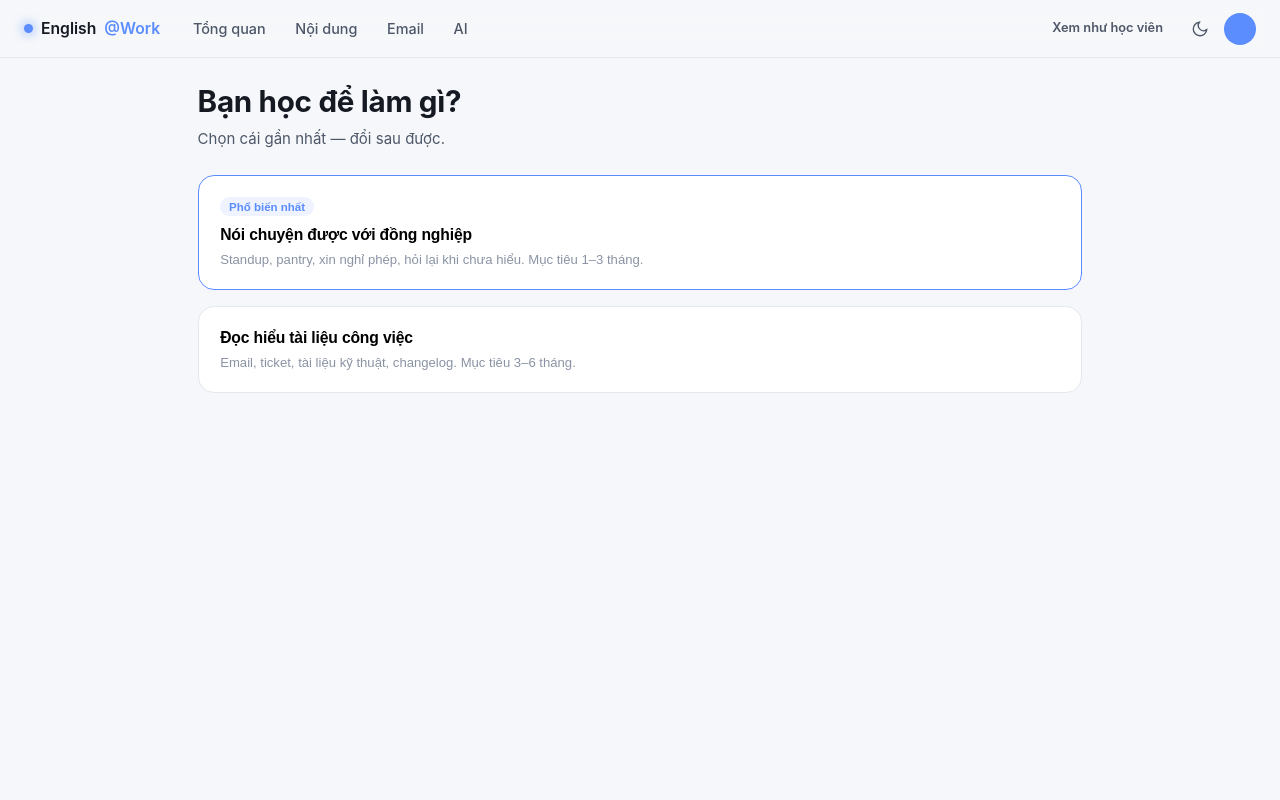
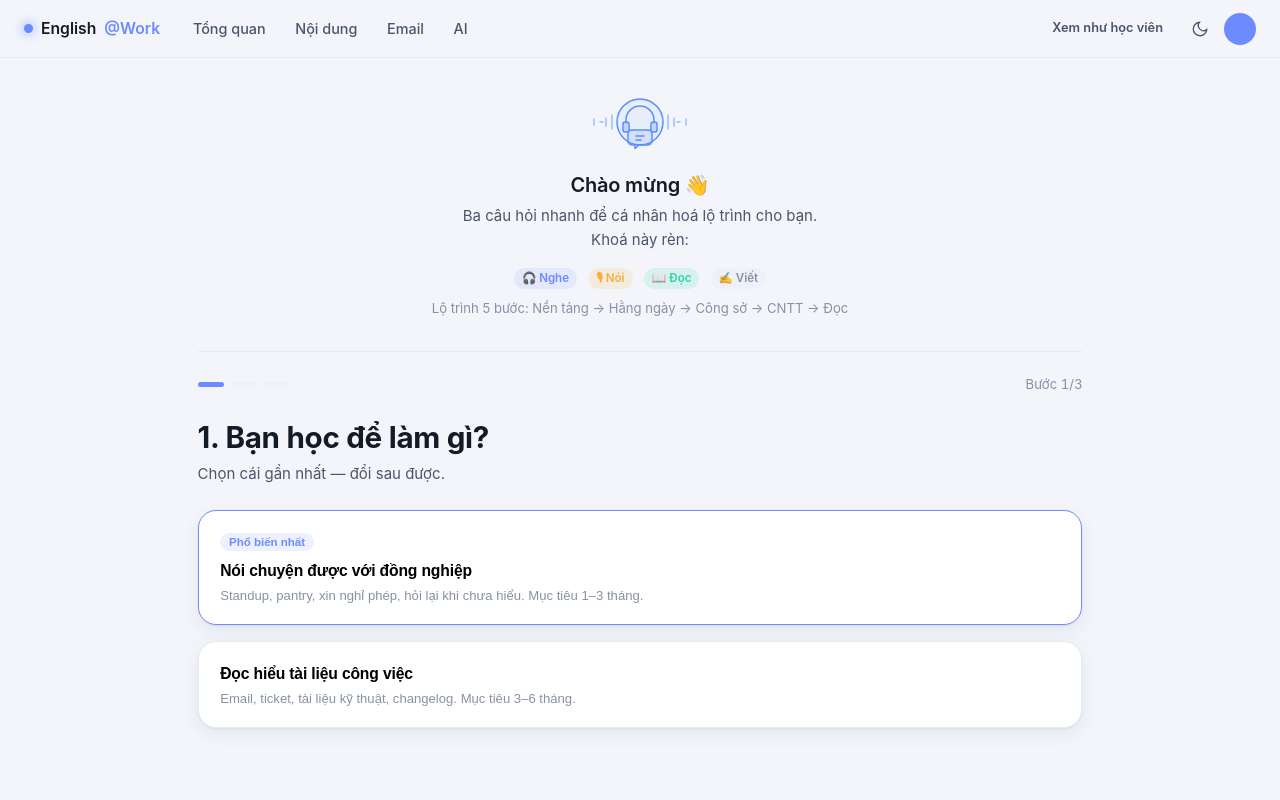
Before and after one commit to hoatrancntt-devops/tienganh_hoanchinh, a Python web app: template app/web/templates/onboarding.html in a window 1280 px wide. Run offline with Jinja, Linux system fonts and the light colour scheme; the template is opened without the code that fills it, so the values that code supplies are empty.

Commit message:
feat(ui): refresh palette + depth, clearer onboarding
- refreshed color tokens (friendlier indigo accent, warmer neutrals,
  polished light theme), added soft card shadows for depth
- onboarding: welcome intro showing 4 skills + 5-step path, progress
  dots (Buoc n/3), back buttons, next-step hint

Co-Authored-By: Claude Opus 4.8 (1M context) <noreply@anthropic.com>
Claude-Session: https://claude.ai/code/session_015k4yvDHUFuhT8QWydAUzq3

```diff
--- a/app/__init__.py
+++ b/app/__init__.py
@@ -1 +1 @@
-__version__ = "0.1.13"
+__version__ = "0.1.14"
--- a/app/web/static/css/app.css
+++ b/app/web/static/css/app.css
@@ -1,17 +1,19 @@
 /* Design system tối giản: dark-first, có light mode, không phụ thuộc build tool.
    rem + clamp() để co giãn liên tục từ 360px tới desktop. */
 :root{
-  --bg:#0d0f14;--bg-2:#12151c;--card:#171b24;--card-2:#1d222d;
-  --line:#262c39;--line-2:#313947;--fg:#e8ebf2;--fg-2:#a8b1c2;--fg-3:#6f7889;
-  --acc:#5b8dff;--acc-2:#3b6fe0;--acc-soft:rgba(91,141,255,.13);
-  --ok:#35d0a5;--ok-soft:rgba(53,208,165,.13);--warn:#f0a92c;--warn-soft:rgba(240,169,44,.13);
-  --err:#f4566b;--err-soft:rgba(244,86,107,.13);
-  --r:12px;--r-lg:16px;--r-sm:8px;--shadow:0 4px 24px rgba(0,0,0,.35);--topbar-h:58px;
-  --font:-apple-system,BlinkMacSystemFont,"Segoe UI",Roboto,sans-serif;
+  --bg:#0c0e15;--bg-2:#12151f;--card:#171b26;--card-2:#212636;
+  --line:#282f42;--line-2:#3a4358;--fg:#eceff6;--fg-2:#a7b1c5;--fg-3:#6e7789;
+  --acc:#6d8bff;--acc-2:#4f6ef2;--acc-soft:rgba(109,139,255,.15);
+  --ok:#2fd3a0;--ok-soft:rgba(47,211,160,.15);--warn:#f6b03c;--warn-soft:rgba(246,176,60,.15);
+  --err:#f56178;--err-soft:rgba(245,97,120,.15);
+  --r:13px;--r-lg:18px;--r-sm:9px;--shadow:0 8px 30px rgba(0,0,0,.42);
+  --shadow-card:0 1px 2px rgba(0,0,0,.25),0 4px 16px rgba(0,0,0,.18);--topbar-h:58px;
+  --font:-apple-system,BlinkMacSystemFont,"Segoe UI",Roboto,"Helvetica Neue",sans-serif;
 }
 [data-theme="light"]{
-  --bg:#f6f7fa;--bg-2:#fff;--card:#fff;--card-2:#f2f4f8;--line:#e3e7ee;--line-2:#d3d9e4;
-  --fg:#151922;--fg-2:#4d5768;--fg-3:#8a93a4;--acc-soft:rgba(91,141,255,.1);--shadow:0 2px 16px rgba(20,30,60,.08);
+  --bg:#f3f5fb;--bg-2:#fff;--card:#fff;--card-2:#eef1f8;--line:#e5e9f2;--line-2:#cdd5e3;
+  --fg:#141a26;--fg-2:#4b556a;--fg-3:#8791a3;--acc-soft:rgba(109,139,255,.12);
+  --shadow:0 8px 30px rgba(28,40,74,.12);--shadow-card:0 1px 2px rgba(28,40,74,.06),0 6px 18px rgba(28,40,74,.07);
 }
 *,*::before,*::after{box-sizing:border-box}
 html{-webkit-text-size-adjust:100%}
@@ -63,9 +65,9 @@ p{margin:0 0 .8em}
 .grid-auto{display:grid;gap:.9rem;grid-template-columns:repeat(auto-fill,minmax(min(100%,240px),1fr))}
 .stats{display:grid;gap:.7rem;grid-template-columns:repeat(auto-fit,minmax(min(100%,130px),1fr))}
 .page-head{margin-bottom:1.4rem}.page-head p{color:var(--fg-2);margin:.35rem 0 0;font-size:.92rem}
-.card{background:var(--card);border:1px solid var(--line);border-radius:var(--r-lg);padding:clamp(1rem,2.5vw,1.35rem)}
+.card{background:var(--card);border:1px solid var(--line);border-radius:var(--r-lg);padding:clamp(1rem,2.5vw,1.35rem);box-shadow:var(--shadow-card)}
 .card-tight{padding:.9rem 1rem}
-.stat{background:var(--card);border:1px solid var(--line);border-radius:var(--r);padding:.9rem 1rem}
+.stat{background:var(--card);border:1px solid var(--line);border-radius:var(--r);padding:.9rem 1rem;box-shadow:var(--shadow-card)}
 .stat .n{font-size:1.5rem;font-weight:650;letter-spacing:-.02em}
 .stat .l{color:var(--fg-3);font-size:.74rem;margin-top:.1rem;text-transform:uppercase;letter-spacing:.04em}
 .btn{display:inline-flex;align-items:center;justify-content:center;gap:.45rem;padding:.62rem 1.1rem;border:1px solid transparent;border-radius:var(--r-sm);background:var(--acc);color:#fff;font:600 .9rem/1 var(--font);cursor:pointer;transition:filter .12s,transform .06s;text-align:center}
@@ -94,8 +96,8 @@ input:focus,select:focus,textarea:focus{outline:2px solid var(--acc);outline-off
 .alert-err{background:var(--err-soft);color:var(--fg);border-color:color-mix(in srgb,var(--err) 25%,transparent)}
 .alert-ok{background:var(--ok-soft);color:var(--fg);border-color:color-mix(in srgb,var(--ok) 25%,transparent)}
 .alert b{color:var(--fg)}
-.lcard{display:block;background:var(--card);border:1px solid var(--line);border-radius:var(--r);padding:.9rem 1rem;transition:border-color .15s,transform .08s;position:relative;color:inherit}
-.lcard:hover{border-color:var(--line-2);transform:translateY(-1px)}
+.lcard{display:block;background:var(--card);border:1px solid var(--line);border-radius:var(--r);padding:.9rem 1rem;transition:border-color .15s,transform .08s,box-shadow .15s;position:relative;color:inherit;box-shadow:var(--shadow-card)}
+.lcard:hover{border-color:var(--acc);transform:translateY(-2px);box-shadow:var(--shadow)}
 .lcard.locked{opacity:.55}.lcard.locked:hover{transform:none}
 .lcard.mastered{border-color:color-mix(in srgb,var(--ok) 32%,transparent)}
 .lcard.next{border-color:var(--acc);box-shadow:0 0 0 1px var(--acc)}
@@ -275,6 +277,13 @@ input:focus,select:focus,textarea:focus{outline:2px solid var(--acc);outline-off
 .lcard.checkpoint{border-color:color-mix(in srgb,var(--acc) 40%,var(--line));background:linear-gradient(135deg,var(--acc-soft),transparent 60%),var(--card)}
 .lcard.checkpoint .lcard-code{color:var(--acc)}
 
+/* ---------- onboarding ---------- */
+.ob-intro{margin-bottom:1.4rem;padding-bottom:1.3rem;border-bottom:1px solid var(--line)}
+.ob-progress{display:flex;align-items:center;gap:.4rem;margin-bottom:1.4rem}
+.ob-dot{width:26px;height:5px;border-radius:99px;background:var(--card-2);transition:background .25s}
+.ob-dot.on{background:var(--acc)}
+.ob-step{margin-left:auto;font-variant-numeric:tabular-nums}
+
 /* ---------- màn học: từ vựng + hội thoại ---------- */
 .vrow,.dturn{padding:.55rem 0;border-bottom:1px solid var(--line)}
 .vrow:last-child,.dturn:last-child{border-bottom:0}
--- a/app/web/templates/onboarding.html
+++ b/app/web/templates/onboarding.html
@@ -2,8 +2,27 @@
 {% block title %}Bắt đầu{% endblock %}
 {% block main_class %}narrow{% endblock %}
 {% block body %}
+
+<div class="ob-intro">
+  <img src="/static/img/hero.svg?v={{ sv }}" alt="" width="120" height="80" style="display:block;margin:0 auto .6rem">
+  <h2 class="center" style="margin-bottom:.4rem">Chào mừng 👋</h2>
+  <p class="center mut" style="margin:0 auto 1rem;max-width:38ch">Ba câu hỏi nhanh để cá nhân hoá lộ trình cho bạn. Khoá này rèn:</p>
+  <div class="row" style="justify-content:center;margin-bottom:.3rem">
+    <span class="sk sk-listen">🎧 Nghe</span>
+    <span class="sk sk-speak">🎙 Nói</span>
+    <span class="sk sk-read">📖 Đọc</span>
+    <span class="sk sk-write">✍️ Viết</span>
+  </div>
+  <p class="center mut-3" style="margin-top:.6rem">Lộ trình 5 bước: Nền tảng → Hằng ngày → Công sở → CNTT → Đọc</p>
+</div>
+
+<div class="ob-progress" id="obProgress">
+  <span class="ob-dot on"></span><span class="ob-dot"></span><span class="ob-dot"></span>
+  <span class="ob-step mut-3" id="obStep">Bước 1/3</span>
+</div>
+
 <div id="s1">
-  <h1>Bạn học để làm gì?</h1>
+  <h1>1. Bạn học để làm gì?</h1>
   <p class="mut" style="margin:.4rem 0 1.5rem">Chọn cái gần nhất — đổi sau được.</p>
   <div class="stack">
     <button class="card" style="text-align:left;cursor:pointer;border-color:var(--acc)" onclick="pick('speaking')">
@@ -17,30 +36,42 @@
     </button>
   </div>
 </div>
+
 <div id="s2" hidden>
-  <h1>Mỗi ngày bạn học được bao lâu?</h1>
+  <h1>2. Mỗi ngày bạn học được bao lâu?</h1>
   <p class="mut" style="margin:.4rem 0 1.5rem">Chọn ít thôi. Đều đặn hơn nhiều.</p>
   <div class="stack">
     <button class="card" style="text-align:left;cursor:pointer;border-color:var(--acc)" onclick="mins(10)"><h3>10 phút <span class="pill pill-acc">Khuyên dùng</span></h3><p class="mut-3" style="margin:.4rem 0 0">Đúng một bài. Vừa đủ để không bỏ.</p></button>
     <button class="card" style="text-align:left;cursor:pointer" onclick="mins(20)"><h3>20 phút</h3><p class="mut-3" style="margin:.4rem 0 0">Hai bài, hoặc một bài cộng ôn tập.</p></button>
     <button class="card" style="text-align:left;cursor:pointer" onclick="mins(30)"><h3>30 phút</h3><p class="mut-3" style="margin:.4rem 0 0">Nếu bạn thật sự có 30 phút mỗi ngày.</p></button>
   </div>
+  <button class="btn btn-quiet" style="margin-top:1rem" onclick="show('s1')">← Quay lại</button>
 </div>
+
 <div id="s3" hidden>
-  <h1>Kiểm tra micro</h1>
+  <h1>3. Kiểm tra micro</h1>
   <p class="mut" style="margin:.4rem 0 1.5rem">Phần nói là trọng tâm của khoá này, nên ta kiểm tra micro trước. Lỗi micro ở bài thật gây bực gấp mười.</p>
   <div class="card center">
     <div id="micState" class="mut" style="padding:1.5rem 0">Chưa kiểm tra</div>
     <button class="btn btn-lg btn-full" onclick="checkMic()" id="micBtn">Cho phép dùng micro</button>
     <button class="btn btn-quiet btn-full" style="margin-top:.6rem" onclick="goPlacement()">Bỏ qua, kiểm tra sau</button>
   </div>
+  <p class="center mut-3" style="margin-top:1rem">Sau bước này là bài xếp lớp ngắn để biết bạn nên bắt đầu từ đâu.</p>
+  <button class="btn btn-quiet" style="margin-top:.4rem" onclick="show('s2')">← Quay lại</button>
 </div>
 {% endblock %}
 {% block scripts %}
 <script src="/static/js/recorder.js?v={{ sv }}"></script>
 <script>
 let goal='speaking',minutes=10;
-function show(id){['s1','s2','s3'].forEach(s=>document.getElementById(s).hidden=s!==id);window.scrollTo(0,0);}
+const STEP={s1:1,s2:2,s3:3};
+function show(id){
+  ['s1','s2','s3'].forEach(s=>document.getElementById(s).hidden=s!==id);
+  const n=STEP[id]||1;
+  document.querySelectorAll('#obProgress .ob-dot').forEach((d,i)=>d.classList.toggle('on',i<n));
+  document.getElementById('obStep').textContent='Bước '+n+'/3';
+  window.scrollTo(0,0);
+}
 function pick(g){goal=g;show('s2');}
 function mins(m){minutes=m;show('s3');}
 async function checkMic(){
```
